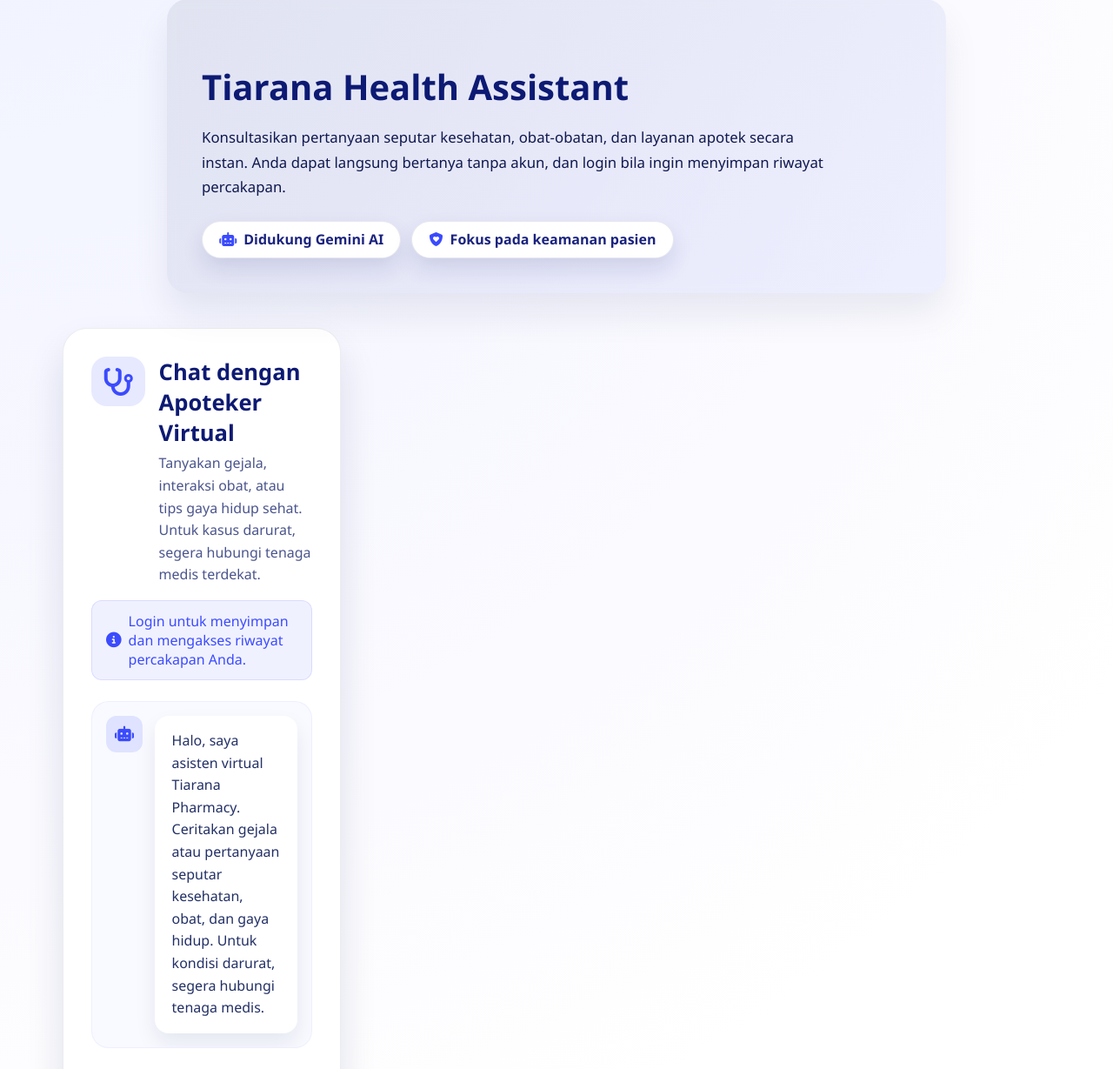
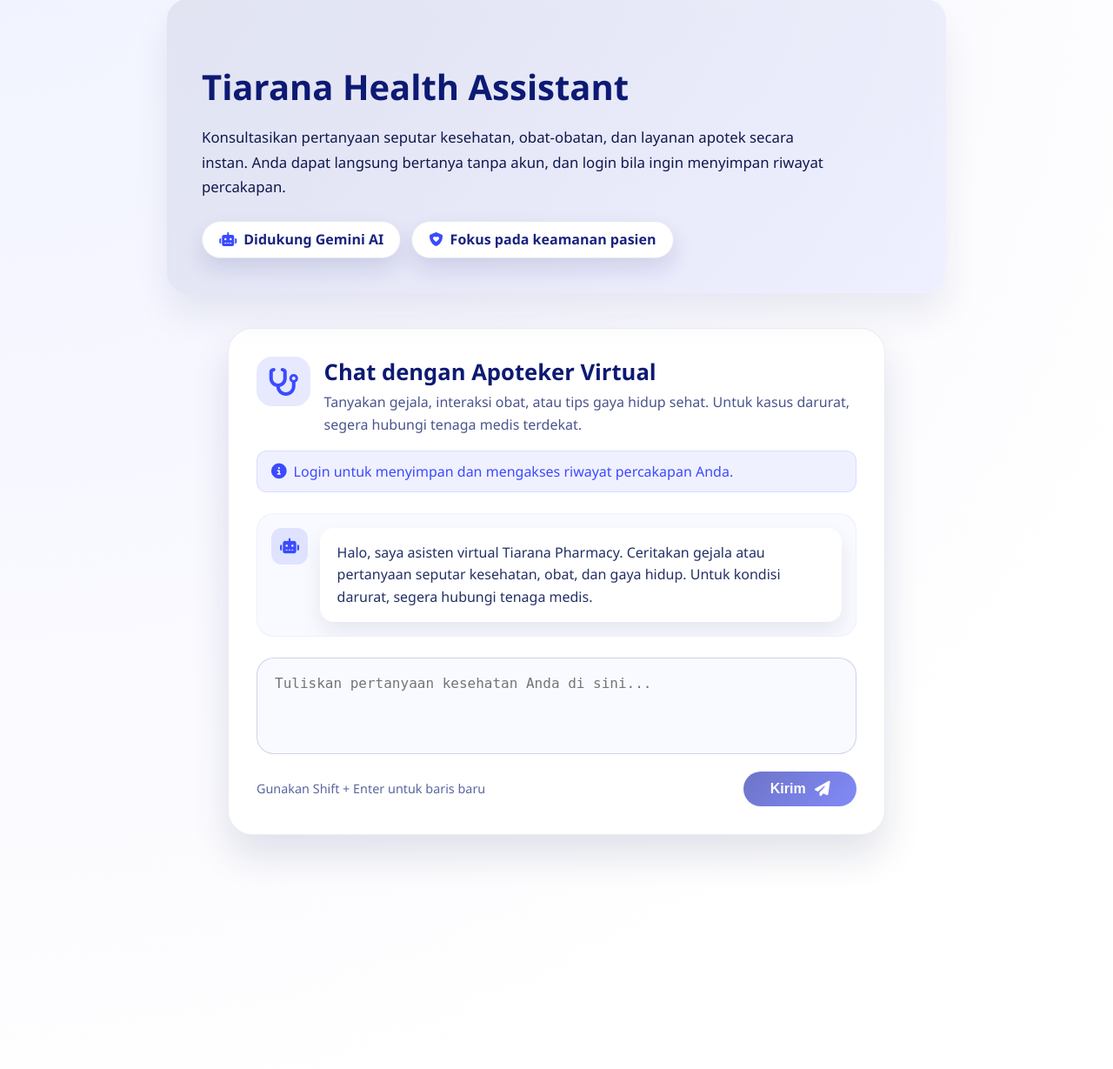
Before and after one commit to Naufalpc11/TiaranaPharmacy, a Laravel app: page /chatbot in a window 1280 px wide. Shown: the part 153-1382 px from the top of the page at 87% size. Run offline with Laravel 12, Linux system fonts and the light colour scheme; style sheets or scripts are compiled from the project's sources; parts of the project's set-up code (start-up, migrations or seed data) failed here and were passed over; some libraries are stand-ins or nearby versions.

Commit message:
fixed layout chatbot

```diff
--- a/resources/css/Chatbot.scss
+++ b/resources/css/Chatbot.scss
@@ -66,6 +66,11 @@
   @media (max-width: 1024px) {
     grid-template-columns: 1fr;
   }
+}
+
+.chatbot-shell--full {
+  max-width: 820px;
+  grid-template-columns: 1fr;
 }
 
 .chatbot-sidebar {
--- a/resources/js/Pages/Chatbot.vue
+++ b/resources/js/Pages/Chatbot.vue
@@ -21,7 +21,7 @@
         </div>
       </section>
 
-      <section class="chatbot-shell">
+      <section class="chatbot-shell" :class="{ 'chatbot-shell--full': !isAuthenticated }">
         <aside
           v-if="isAuthenticated"
           class="chatbot-sidebar"
```
